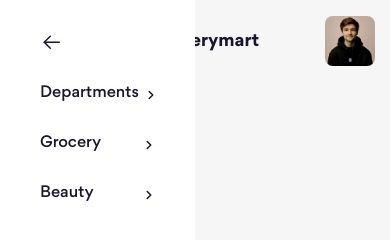
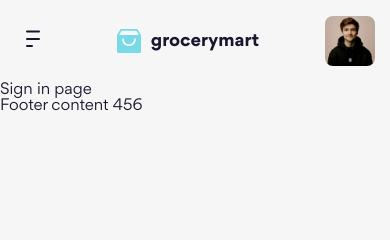
Before and after one commit to dathuynh1710/grocerymart-project, a website: page sign-in.html in a window 390 px wide. Drawn offline with Linux system fonts and the light colour scheme.

Commit message:
Responsive Navbar #3

```diff
--- a/scss/components/_dropdown.scss
+++ b/scss/components/_dropdown.scss
@@ -41,6 +41,10 @@
             &::before {
                 content: none;
             }
+        }
+
+        @include abstracts.breakpoint(sm) {
+            padding: 0 20px;
         }
     }
 }
--- a/scss/layout/_header.scss
+++ b/scss/layout/_header.scss
@@ -39,20 +39,27 @@
         position: fixed;
         inset: 0 50% 0 0;
         z-index: 9;
-        background: #fff;
+        background: var(--sidebar-bg);
+
         margin-left: 0;
         padding: 20px 0;
+        border-radius: 0px 20px 20px 0px;
         translate: -100%;
         transition: translate 0.5s;
 
         &.show {
             translate: 0;
+            box-shadow: 0px 40px 90px 20px var(--sidebar-shadow);
         }
 
         &.show ~ &__overlay {
             visibility: visible;
-            opacity: 0;
+            opacity: 1;
         }
+    }
+
+    @include abstracts.breakpoint(sm) {
+        inset: 0 20% 0 0;
     }
 
     &__close-btn {
@@ -61,6 +68,10 @@
         @include abstracts.breakpoint(lg) {
             display: block;
             padding: 10px 40px;
+        }
+
+        @include abstracts.breakpoint(sm) {
+            padding: 0 20px 10px;
         }
     }
 
@@ -72,7 +83,7 @@
             position: fixed;
             inset: 0;
             z-index: 8;
-            transition: opacity visibility;
+            transition: opacity, visibility;
             transition-duration: 0.5s;
 
             background: rgba($color: #000000, $alpha: 0.4);
@@ -87,7 +98,16 @@
             align-items: flex-start;
 
             overflow-y: auto;
-            height: calc(100% - 26px);
+            overscroll-behavior: contain;
+            height: calc(100% - 40px);
+        }
+
+        @include abstracts.breakpoint(md) {
+            height: calc(100% - 140px);
+        }
+
+        @include abstracts.breakpoint(sm) {
+            height: calc(100% - 124px);
         }
     }
 
@@ -124,6 +144,11 @@
             font-size: 1.6rem;
             line-height: 150%;
             justify-content: space-between;
+        }
+
+        @include abstracts.breakpoint(sm) {
+            height: 44px;
+            padding: 0 20px;
         }
     }
 
@@ -199,3 +224,29 @@
         cursor: pointer;
     }
 }
+
+.nav-btn {
+    align-items: center;
+    padding: 0 40px;
+    height: 50px;
+
+    @include abstracts.breakpoint(sm) {
+        padding: 0 20px;
+        height: 44px;
+    }
+
+    &__title,
+    &__qnt {
+        font-size: 1.5rem;
+        font-weight: 500;
+        line-height: 146.667%;
+    }
+
+    &__title {
+        margin-left: 16px;
+    }
+
+    &__qnt {
+        margin-left: auto;
+    }
+}
--- a/scss/theme/_dark.scss
+++ b/scss/theme/_dark.scss
@@ -1,8 +1,8 @@
 @use "../abstracts";
 html.dark {
     --text-color: #fff;
-    --icon-color: brightness(0) saturate(100%) invert(100%) sepia(100%)
-        saturate(1%) hue-rotate(126deg) brightness(104%) contrast(101%);
+    --icon-color: brightness(0) saturate(100%) invert(100%) sepia(100%) saturate(1%) hue-rotate(126deg) brightness(104%)
+        contrast(101%);
 
     --header-bg-color: #171c28;
     --top-act-group-bg-color: #292e39;
@@ -17,9 +17,13 @@ html.dark {
     // Dropdown
     --dropdown-bg-color: #2f3441;
     --dropdown-shadow-color: rgba(23, 28, 40, 0.4);
-    --dropdown-arrow-color: brightness(0) saturate(100%) invert(17%) sepia(27%)
-        saturate(487%) hue-rotate(185deg) brightness(89%) contrast(88%);
+    --dropdown-arrow-color: brightness(0) saturate(100%) invert(17%) sepia(27%) saturate(487%) hue-rotate(185deg)
+        brightness(89%) contrast(88%);
     --top-menu-border-color: #171c28;
-    --menu-column-icon-color: brightness(0) saturate(100%) invert(95%) sepia(6%)
-        saturate(527%) hue-rotate(180deg) brightness(107%) contrast(96%);
+    --menu-column-icon-color: brightness(0) saturate(100%) invert(95%) sepia(6%) saturate(527%) hue-rotate(180deg)
+        brightness(107%) contrast(96%);
+
+    // Sidebar
+    --sidebar-bg: #292e39;
+    --sidebar-shadow: rgba(23, 28, 40, 0.4);
 }
--- a/scss/theme/_light.scss
+++ b/scss/theme/_light.scss
@@ -2,8 +2,8 @@
 
 html {
     --text-color: #1a162e;
-    --icon-color: brightness(0) saturate(100%) invert(8%) sepia(18%)
-        saturate(2343%) hue-rotate(212deg) brightness(92%) contrast(96%);
+    --icon-color: brightness(0) saturate(100%) invert(8%) sepia(18%) saturate(2343%) hue-rotate(212deg) brightness(92%)
+        contrast(96%);
     --body-bg: #f6f6f6;
     --header-bg-color: #eee;
     --top-act-group-bg-color: #fff;
@@ -19,4 +19,8 @@ html {
     --dropdown-bg-color: #fff;
     --dropdown-shadow-color: rgba(200, 200, 200, 0.4);
     --top-menu-border-color: #d2d1d6;
+
+    // Sidebar
+    --sidebar-bg: #fff;
+    --sidebar-shadow: rgba(200, 200, 200, 0.4);
 }
--- a/templates/header.html
+++ b/templates/header.html
@@ -12,10 +12,23 @@
         </a>
 
         <!-- Navbar -->
-        <nav id="navbar" class="navbar show">
+        <nav id="navbar" class="navbar hide">
             <button class="navbar__close-btn js-toggle" toggle-target="#navbar">
-                <img src="./assets/icons/arrow-left.svg" alt="" />
+                <img class="icon" src="./assets/icons/arrow-left.svg" alt="" />
             </button>
+
+            <a href="#!" class="nav-btn d-none d-md-flex">
+                <img src="../assets/icons/buy.svg" alt="" class="nav-btn__icon icon" />
+                <span class="nav-btn__title">Card</span>
+                <span class="nav-btn__qnt">3</span>
+            </a>
+
+            <a href="#!" class="nav-btn d-none d-md-flex">
+                <img src="../assets/icons/heart.svg" alt="" class="nav-btn__icon icon" />
+                <span class="nav-btn__title">Favorite</span>
+                <span class="nav-btn__qnt">3</span>
+            </a>
+
             <ul class="navbar__list js-dropdown-list">
                 <li class="navbar__item">
                     <a href="#!" class="navbar__link">
```
Also changed, not shown: index.html (+3 -17 lines), assets/css/main.css, 1 other file.
